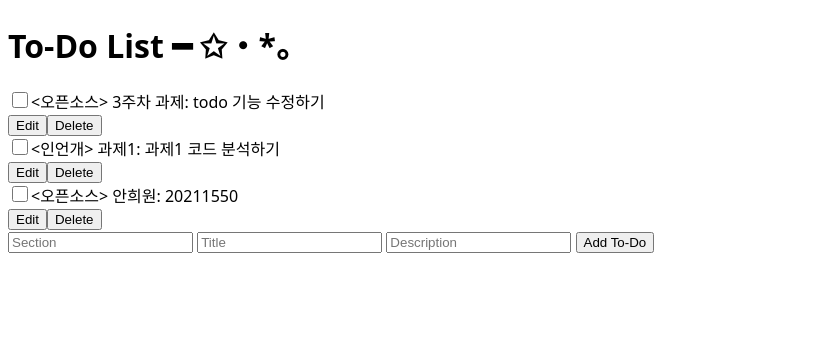
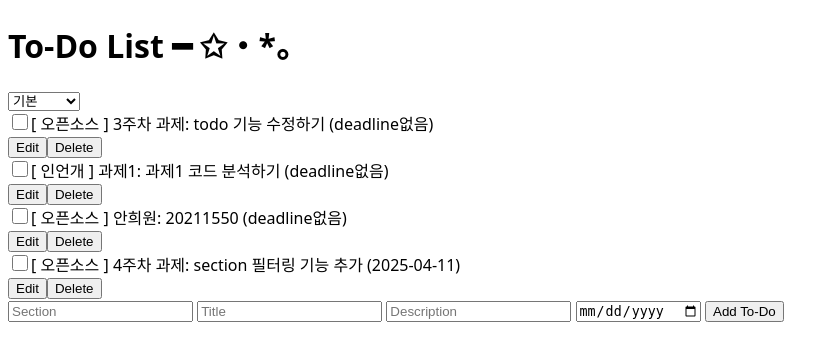
Before and after one commit to naya-h2/FastApi-Todos, a FastAPI app: page / in a window 1280 px wide. Shown: the top 361 px of the page, without its empty margins (0-839 px from the left). Run offline with FastAPI, Linux system fonts and the light colour scheme; some web fonts are replaced.

Commit message:
feat: section 필터링 UI 추가

```diff
--- a/fastapi-app/main.py
+++ b/fastapi-app/main.py
@@ -16,7 +16,7 @@ class TodoItem(BaseModel):
     description: str
     completed: bool
     section: str
-    deadline: date | None = None
+    deadline: str | None = None
 
 # JSON 파일 경로
 TODO_FILE = "todo.json"
--- a/fastapi-app/templates/index.html
+++ b/fastapi-app/templates/index.html
@@ -15,14 +15,36 @@
   </head>
   <body>
     <h1>To-Do List ━ ✩・*。</h1>
+    <select defaultSelected="default" id="todo-section">
+      <option id="default" value="default">기본</option>
+    </select>
     <div id="todo-list"></div>
     <form id="todo-form">
       <input type="text" id="section" placeholder="Section" required />
       <input type="text" id="title" placeholder="Title" required />
       <input type="text" id="description" placeholder="Description" required />
+      <input type="date" id="deadline" />
       <button type="submit">Add To-Do</button>
     </form>
     <script>
+      async function fetchSections() {
+        const response = await fetch('/sections');
+        const sections = await response.json();
+        const todoSection = document.getElementById('todo-section');
+        sections.forEach((section, idx) => {
+          const op = document.createElement('option');
+          op.id = idx;
+          op.value = section;
+          op.innerHTML = section;
+          todoSection.appendChild(op);
+        });
+      }
+
+      async function filterSection() {
+        const selectedValue = document.getElementById('todo-section').value;
+        fetchTodos(selectedValue);
+      }
+
       async function editTodo(id, title, description) {
         const res = await fetch(`/todos/${id}`, {
           method: 'PUT',
@@ -44,8 +66,8 @@
         });
       }
 
-      async function fetchTodos() {
-        const response = await fetch('/todos');
+      async function fetchTodos(section) {
+        const response = await fetch(`/todos?section=${section ?? ''}`);
         const todos = await response.json();
         const todoList = document.getElementById('todo-list');
         todoList.innerHTML = '';
@@ -62,7 +84,9 @@
 
           const label = document.createElement('label');
           label.htmlFor = todo.id;
-          label.textContent = `<${todo.section}> ${todo.title}: ${todo.description}`;
+          label.textContent = `[ ${todo.section} ] ${todo.title}: ${
+            todo.description
+          } (${todo.deadline ?? 'deadline없음'})`;
           li.appendChild(label);
 
           // btn
@@ -103,6 +127,8 @@
           const title = document.getElementById('title').value;
           const description = document.getElementById('description').value;
           const section = document.getElementById('section').value;
+          const deadline = document.getElementById('deadline').value;
+          console.log(deadline);
           const response = await fetch('/todos', {
             method: 'POST',
             headers: {
@@ -114,6 +140,7 @@
               description,
               completed: false,
               section,
+              deadline: String(deadline),
             }),
           });
           if (response.ok) {
@@ -121,7 +148,12 @@
           }
         });
 
+      document
+        .getElementById('todo-section')
+        .addEventListener('change', filterSection);
+
       fetchTodos();
+      fetchSections();
     </script>
   </body>
 </html>
--- a/fastapi-app/todo.json
+++ b/fastapi-app/todo.json
@@ -19,5 +19,13 @@
     "description": "20211550",
     "completed": false,
     "section": "\uc624\ud508\uc18c\uc2a4"
+  },
+  {
+    "id": 1743424041929,
+    "title": "4\uc8fc\ucc28 \uacfc\uc81c",
+    "description": "section \ud544\ud130\ub9c1 \uae30\ub2a5 \ucd94\uac00",
+    "completed": false,
+    "section": "\uc624\ud508\uc18c\uc2a4",
+    "deadline": "2025-04-11"
   }
 ]
```
Lines whose indentation alone changed are shown as unchanged.
